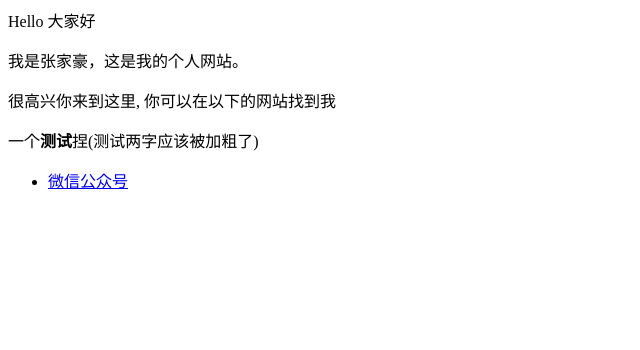
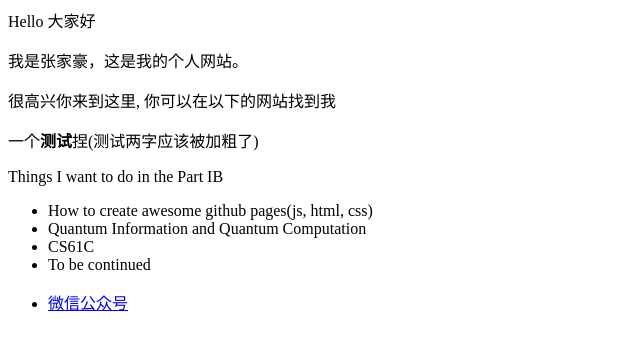
Before and after one commit to tommy15zhang/old-html, a plain HTML site: page index.html in a window 1280 px wide. Shown: the whole page, without its empty margins (0-640 px from the left). Drawn offline with Linux system fonts and the light colour scheme.

Commit message:
Use the feature of list in html

```diff
--- a/index.html
+++ b/index.html
@@ -2,7 +2,13 @@
 <p>我是张家豪，这是我的个人网站。 </p>
 <p>很高兴你来到这里, 你可以在以下的网站找到我</p>
 <p> 一个<b>测试</b>捏(测试两字应该被加粗了) </p>
-
+<p> Things I want to do in the Part IB </p>
+<ul>
+  <li>How to create awesome github pages(js, html, css)</li>
+  <li>Quantum Information and Quantum Computation</li>
+  <li>CS61C</li>
+  <li>To be continued</li>
+</ul>
 <ul>
   <li> <a href="https://mp.weixin.qq.com/s?__biz=MzkyNDMwOTQ5MQ==&mid=2247483650&idx=1&sn=972c409df1bc0a6d494c25f468f49731&chksm=c1d6839ef6a10a88819f22a9c06095c58b3f3753e9fb99bd1de3135b3d2f0d9f132b222cab9e&token=278767731&lang=en_US#rd">微信公众号</a> </li>
 </ul>
```
